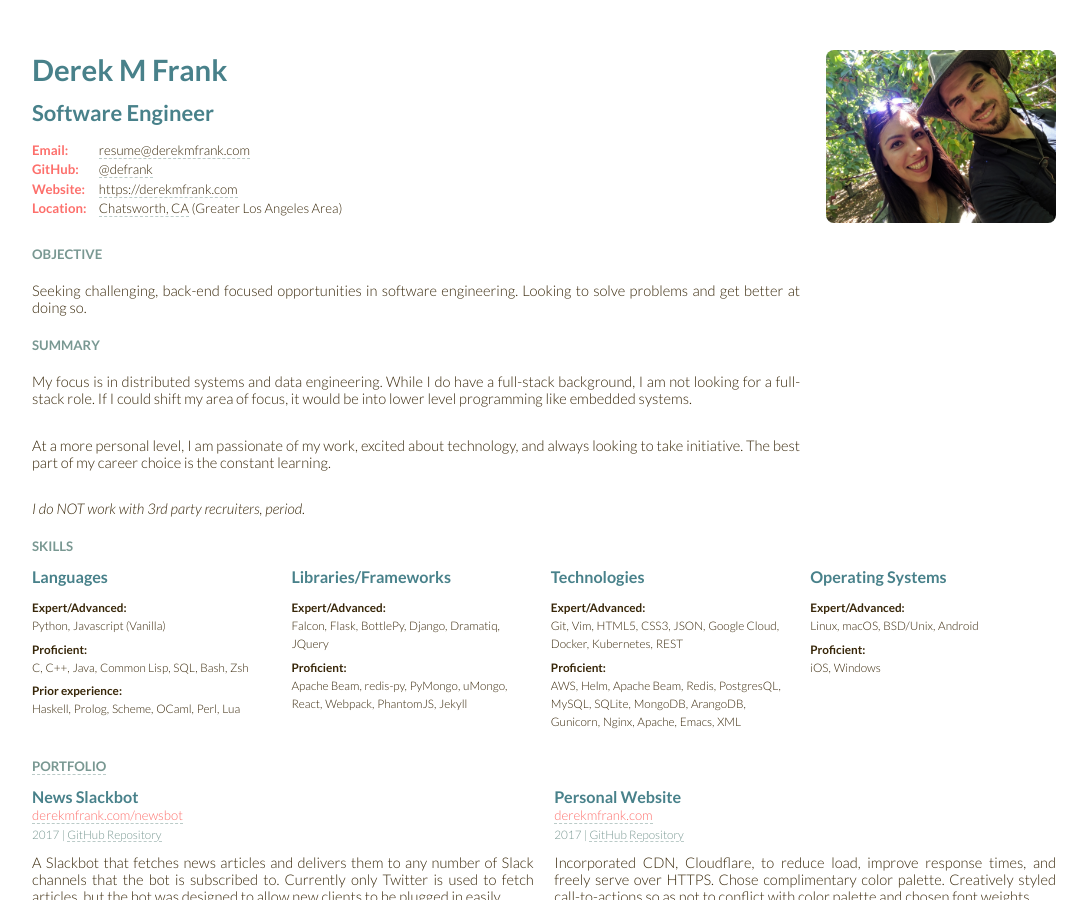
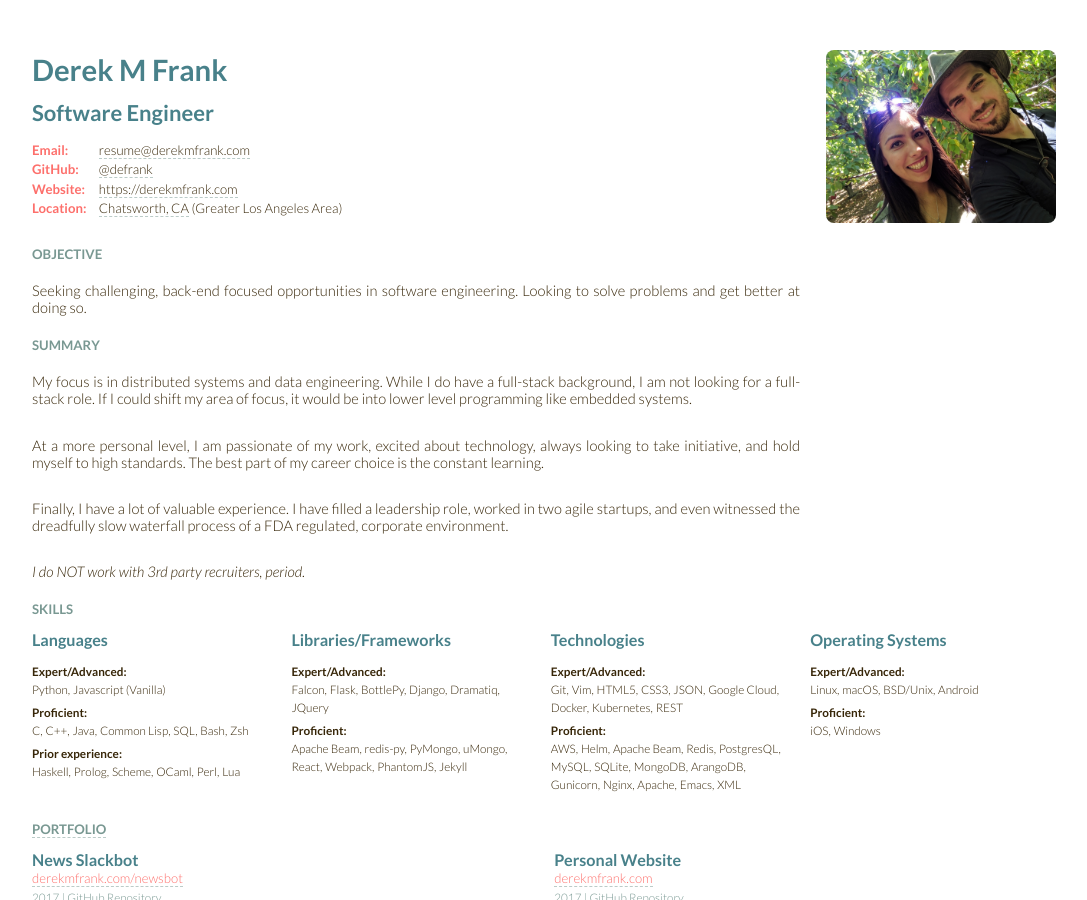
Before and after one commit to defrank/defrank.github.io, a Jekyll site: the page built from resume.html, in a window 1280 px wide and 900 px high. Shown: the whole window, without its empty margins (96-1183 px from the left). Built offline with Jekyll 4.4.1, drawn with Linux system fonts in a browser that asks for light colours.

Commit message:
chore(resume): Add to summary

```diff
--- a/resume.html
+++ b/resume.html
@@ -626,9 +626,13 @@ layout: blank
         background, I am not looking for a full-stack role.  If I could shift my area of focus, it
         would be into lower level programming like embedded systems.</p>
 
-        <p>At a more personal level, I am passionate of my work, excited about technology, and
-        always looking to take initiative.  The best part of my career choice is the constant
-        learning.</p>
+        <p>At a more personal level, I am passionate of my work, excited about technology, always
+        looking to take initiative, and hold myself to high standards.  The best part of my career
+        choice is the constant learning.</p>
+
+        <p>Finally, I have a lot of valuable experience.  I have filled a leadership role, worked in
+        two agile startups, and even witnessed the dreadfully slow waterfall process of a FDA
+        regulated, corporate environment.</p>
 
         <p id="notices">
             <em id="recruiter-notice" class="notice">I do NOT work with 3rd party recruiters, period.</em>
```
